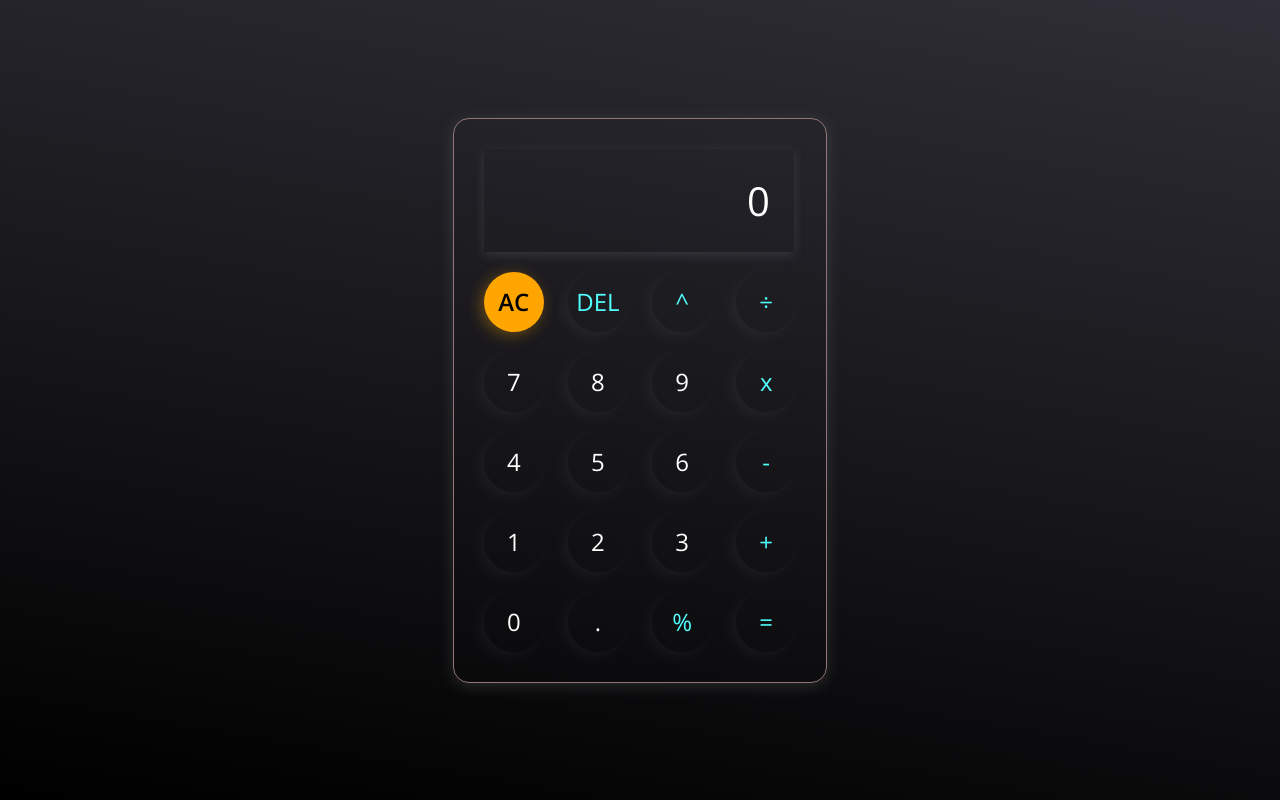
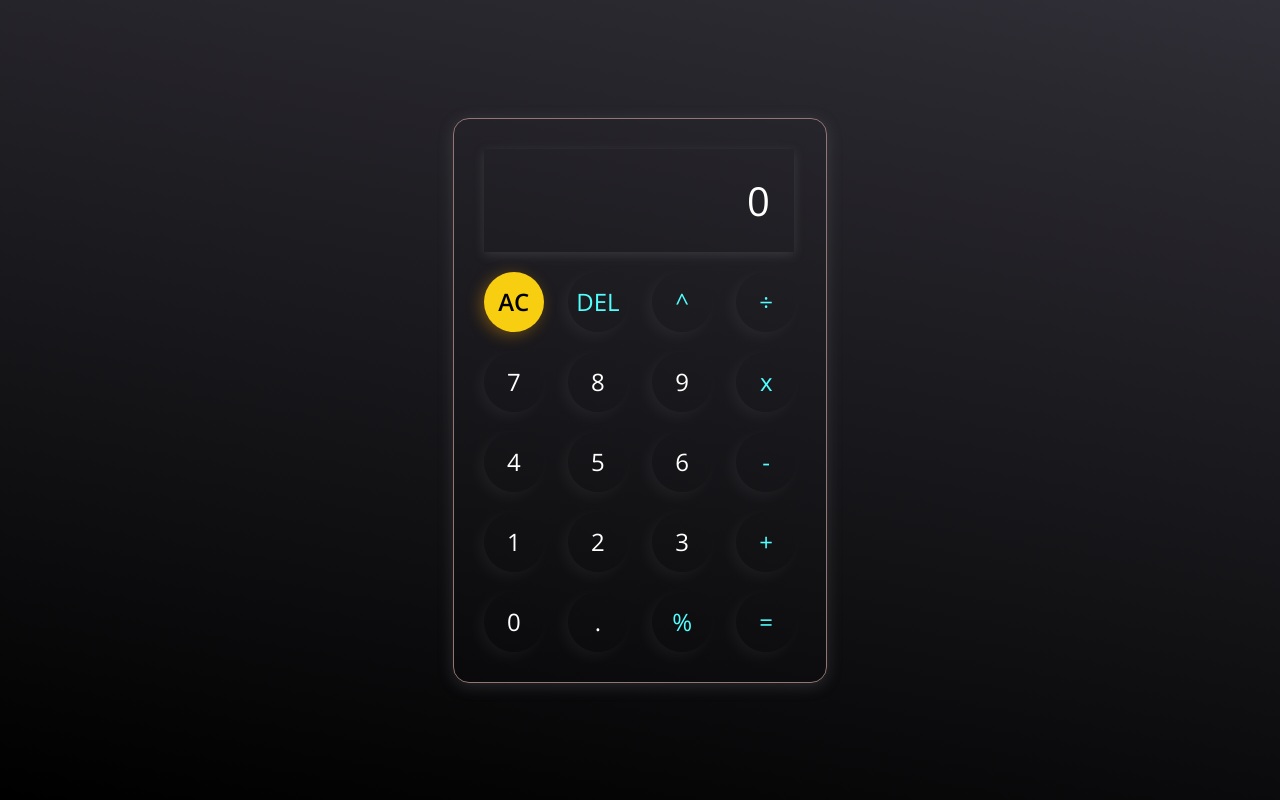
Before and after one commit to SidoJain/Web-Calculator, a plain HTML site: page index.html in a window 1280 px wide. In both pictures the pointer is over the button "AC". Drawn offline with nearby package versions, Linux system fonts and the light colour scheme.

Commit message:
added hover effects

```diff
--- a/style.css
+++ b/style.css
@@ -51,6 +51,9 @@ button{
     box-shadow: -5px 5px 15px rgba(255, 255, 255, 0.05);
     cursor: pointer;
 }
+button:hover{
+    background-color: #2b2b2b;
+}
 
 .ACbtn{
     background-color: rgb(255, 165, 0);
@@ -59,6 +62,10 @@ button{
     box-shadow: -3px 3px 15px rgba(255, 165, 0, 0.35);
 }
 
+.ACbtn:hover{
+    background-color: rgb(248, 206, 17);
+}
+
 .operator{
     color: rgb(81, 255, 255);
 }
```
